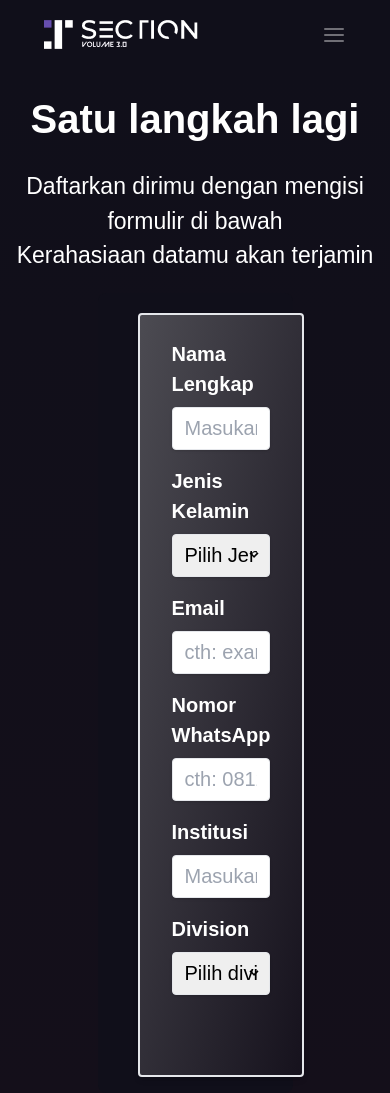
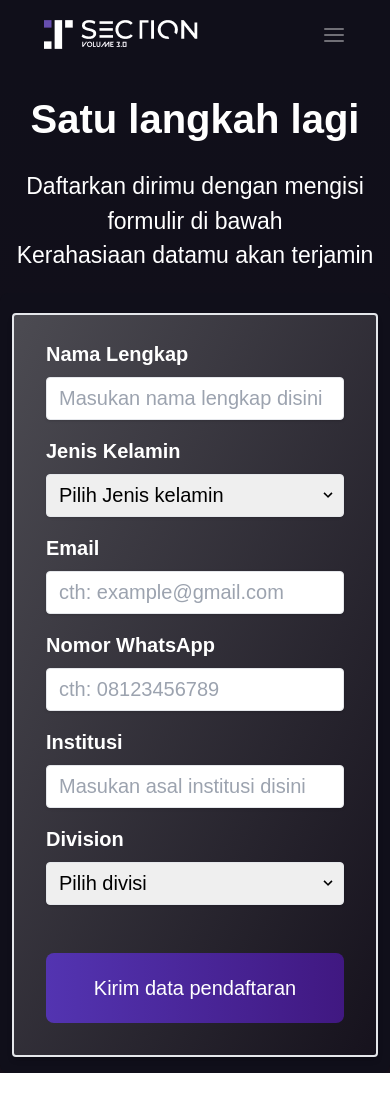
Before and after one commit to ronywahyuu/SECTIONV3-FRONT-END, a React (Create React App) app: page /register in a window 390 px wide. Built offline with nearby package versions, Linux system fonts and the light colour scheme.

Commit message:
responsive register

```diff
--- a/src/components/Form.jsx
+++ b/src/components/Form.jsx
@@ -61,7 +61,7 @@ const Form = () => {
                     </div>
 
                     <div class="flex items-center justify-between pt-8">
-                    <button class="bg-gradient-to-r from-[#5334B1] to-[#401881] md:px-5 md:py-3 md:flex hidden text-white rounded-lg w-full" type="button">
+                    <button class="bg-gradient-to-r from-[#5334B1] to-[#401881] md:px-5 md:py-3 p-5 md:flex justify-center text-white rounded-lg w-full" type="button">
                         Kirim data pendaftaran
                     </button>
 
--- a/src/pages/Register.jsx
+++ b/src/pages/Register.jsx
@@ -8,7 +8,7 @@ const Register = () => {
             <h1 className="text-center p-5 text-[40px] font-montserrat font-bold">Satu langkah lagi</h1>
             <h2 className="text-center text-[23px] font-montserrat">Daftarkan dirimu dengan mengisi formulir di bawah </h2>
             <h2 className="text-center pb-5 text-[23px] font-montserrat">Kerahasiaan datamu akan terjamin </h2>
-            <div className="grid w-3/6 pt-5 px-10 bg-primary rounded-lg m-auto text-[20px]">
+            <div className="grid lg:w-6/12 md:w-8/12 w-full pt-5 md:px-10 px-3 bg-primary rounded-lg m-auto text-[20px]">
                 <Form />
             </div>
         </div>
```
